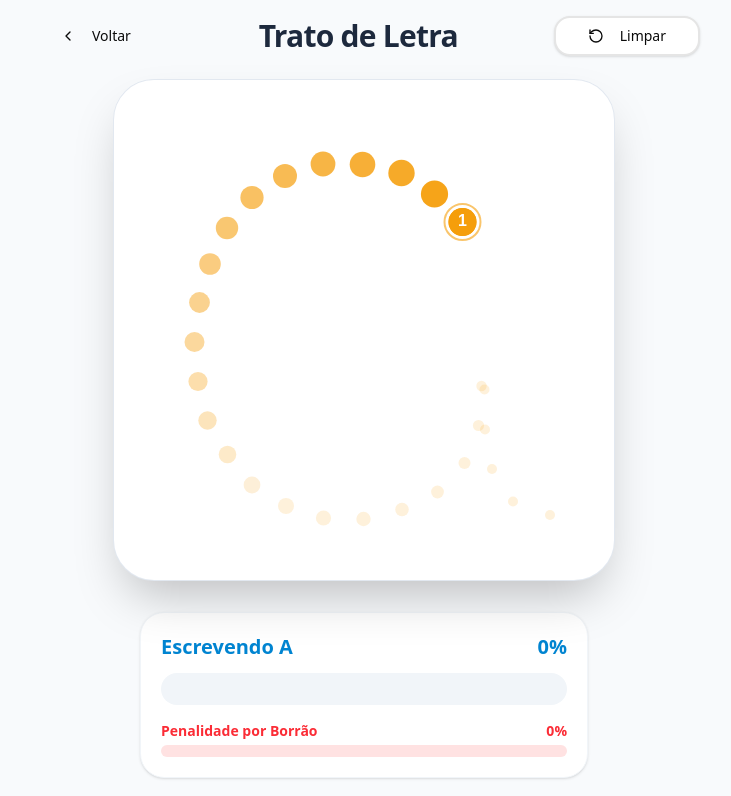
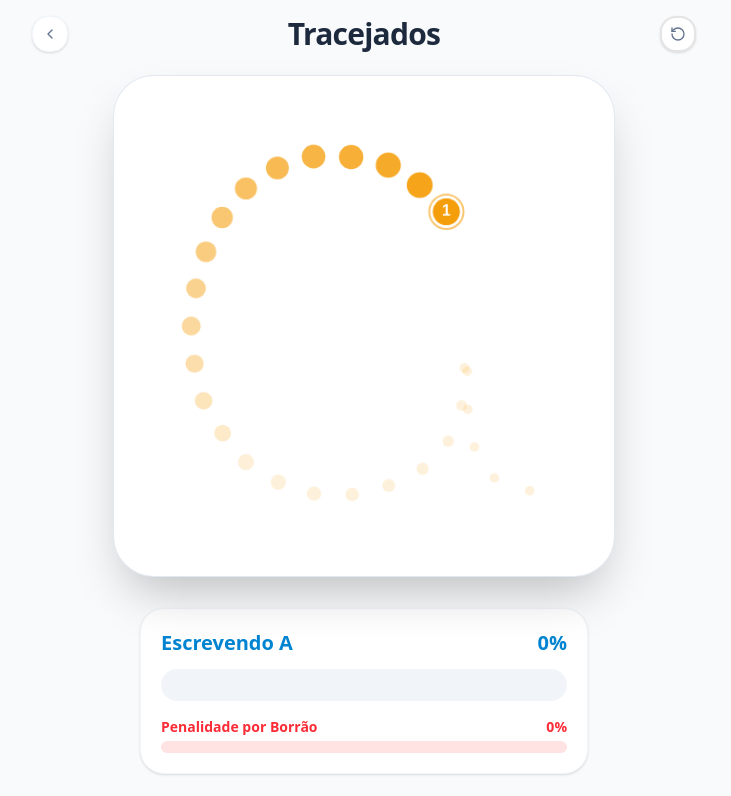
Before and after one commit to cesisonhoinfantil/games, a React (Vite) app: page /tracing in a window 1280 px wide. Shown: the top 796 px of the page, without its empty margins (276-1007 px from the left). Built offline with nearby package versions, Linux system fonts and the light colour scheme; a web font is replaced by a local one; what tailwindcss-motion would draw is missing.

Commit message:
fix: canva and header in tracing game overflowing

```diff
--- a/src/games/tracing/index.tsx
+++ b/src/games/tracing/index.tsx
@@ -295,26 +295,26 @@ export function TracingGame() {
   };
 
   return (
-    <div className="flex flex-col items-center justify-center min-h-screen bg-slate-50 p-4 font-sans">
-      <div className="w-full max-w-2xl flex items-center justify-between mb-6">
+    <div className="flex flex-col items-center justify-start min-h-screen bg-slate-50 p-4 font-sans sm:justify-center">
+      <div className="w-full max-w-2xl flex items-center justify-between mb-6 px-1">
         <Button
           variant="ghost"
-          size="lg"
+          size="icon"
           onClick={() => navigate(-1)}
-          className="rounded-2xl"
+          className="rounded-2xl shrink-0 bg-white shadow-sm border border-slate-100"
         >
-          <ChevronLeft className="mr-2 h-6 w-6" /> Voltar
+          <ChevronLeft className="h-6 w-6 text-slate-500" />
         </Button>
-        <h1 className="text-3xl font-black text-slate-800 tracking-tight">
-          Trato de Letra
+        <h1 className="text-2xl sm:text-3xl font-black text-slate-800 tracking-tight shrink min-w-0 text-center mx-2 truncate">
+          Tracejados
         </h1>
         <Button
           variant="outline"
-          size="lg"
+          size="icon"
           onClick={handleResetClick}
-          className="rounded-2xl border-2"
+          className="rounded-2xl border-2 shrink-0 bg-white"
         >
-          <RotateCcw className="mr-2 h-5 w-5" /> Limpar
+          <RotateCcw className="h-5 w-5 text-slate-500" />
         </Button>
       </div>
 
@@ -354,7 +354,7 @@ export function TracingGame() {
           }}
           onTouchMove={draw}
           onTouchEnd={endDrawing}
-          className="relative z-10 cursor-crosshair touch-none bg-transparent"
+          className="relative z-10 cursor-crosshair touch-none bg-transparent w-full h-full"
         />
       </div>
 
```
